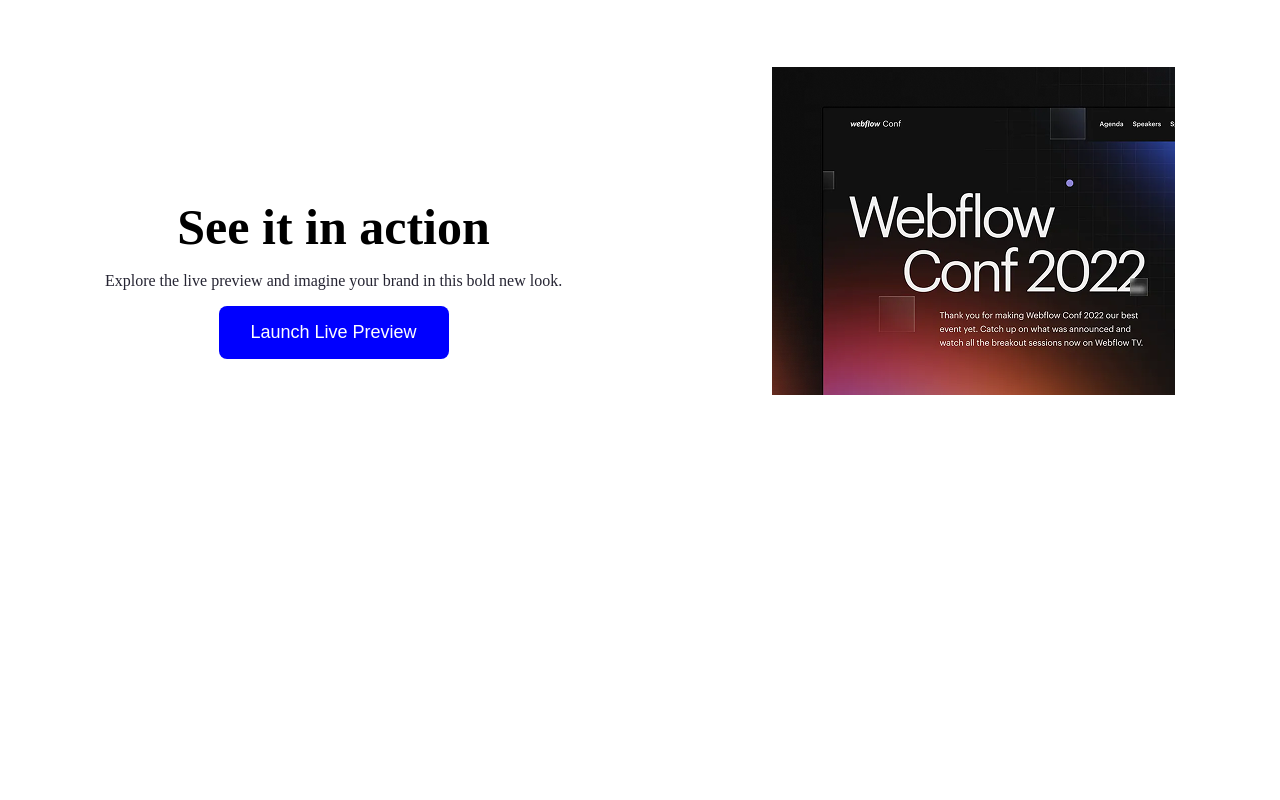
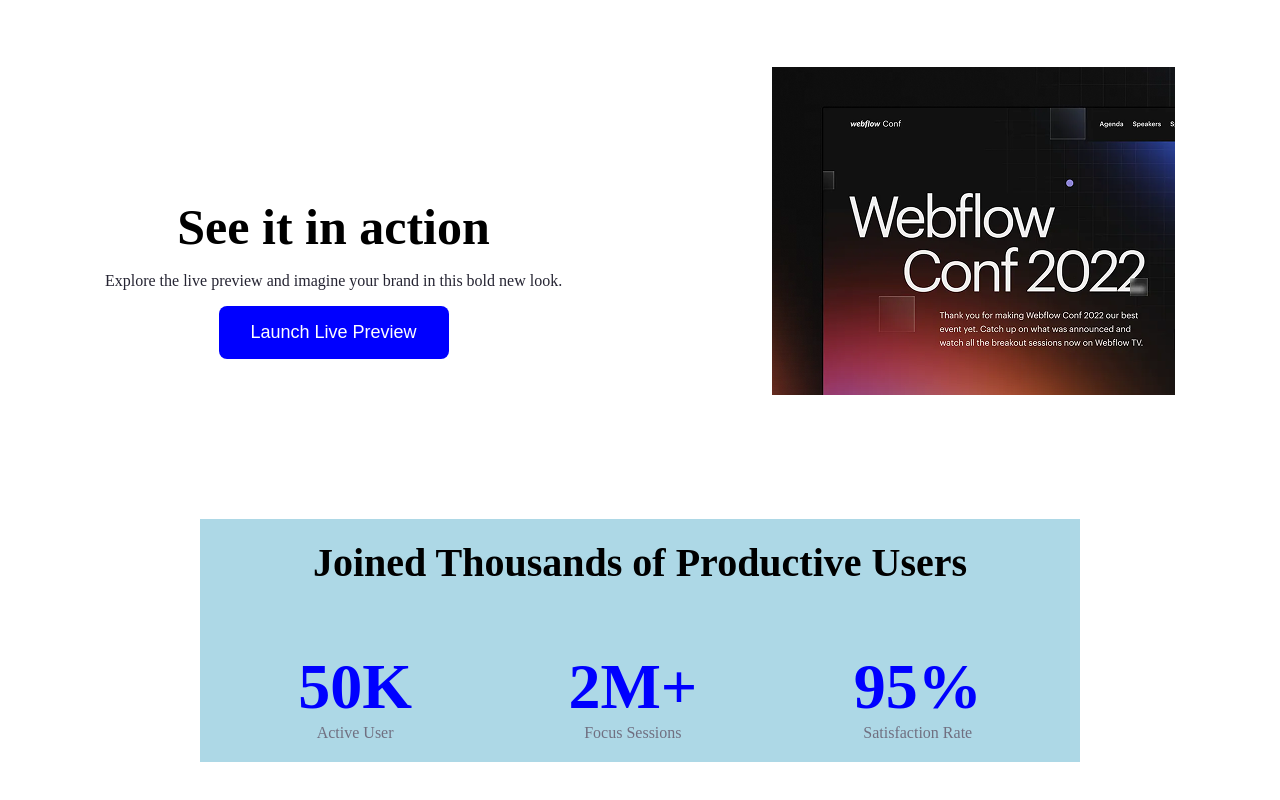
Before and after one commit to masum185647/ph-assignment-01, a plain HTML site: page index.html in a window 1280 px wide. Shown: the part 869-1669 px from the top of the page. Before the commit the page ends 1300 px from the top, so only its background shows below. Drawn offline with Linux system fonts and the light colour scheme.

Commit message:
add productive user section

```diff
--- a/index.html
+++ b/index.html
@@ -23,7 +23,7 @@
 
    <main>
 
-    <div class="action">
+        <div class="action">
             <div class="action-desc">
                 <h2>
                     See it in action
@@ -36,6 +36,26 @@
             </div>
         </div>
 
+        <section class="part3">
+            <h2 class="heading" >Joined Thousands of Productive Users</h2>
+            <div class="jtpu">
+                <div class="activeuser">
+                <p class="bc">50K</p>
+                <p class="b3">Active User</p>
+                </div>
+                <div class="Focus Sessions">
+                <p class="bc">2M+</p>
+                <p class="b3">Focus Sessions</p>
+                </div>
+                <div class="Satisfaction Rate">
+                <p class="bc">95%</p>
+                <p class="b3">Satisfaction Rate</p>
+                </div>
+            </div>
+        </section>
+
+
+
    </main>
 
 </body>
--- a/style.css
+++ b/style.css
@@ -68,3 +68,31 @@ header {
     color:#252432;
     margin-bottom: 16px;
 }
+
+
+
+/* part3 */
+.part3{
+    text-align: center;
+    margin: 120px 200px;
+     padding: 20px;
+     background-color: lightblue;
+}
+.jtpu{
+    display: flex;
+    justify-content: space-around;
+    align-items: center;
+    padding-top: 64px;
+}
+.heading{
+    font-size: 40px;
+}
+.bc{
+    font-size: 64px;
+    font-weight: bold;
+    color: blue;
+}
+.b3{
+    color: #706f80;
+
+}
```
